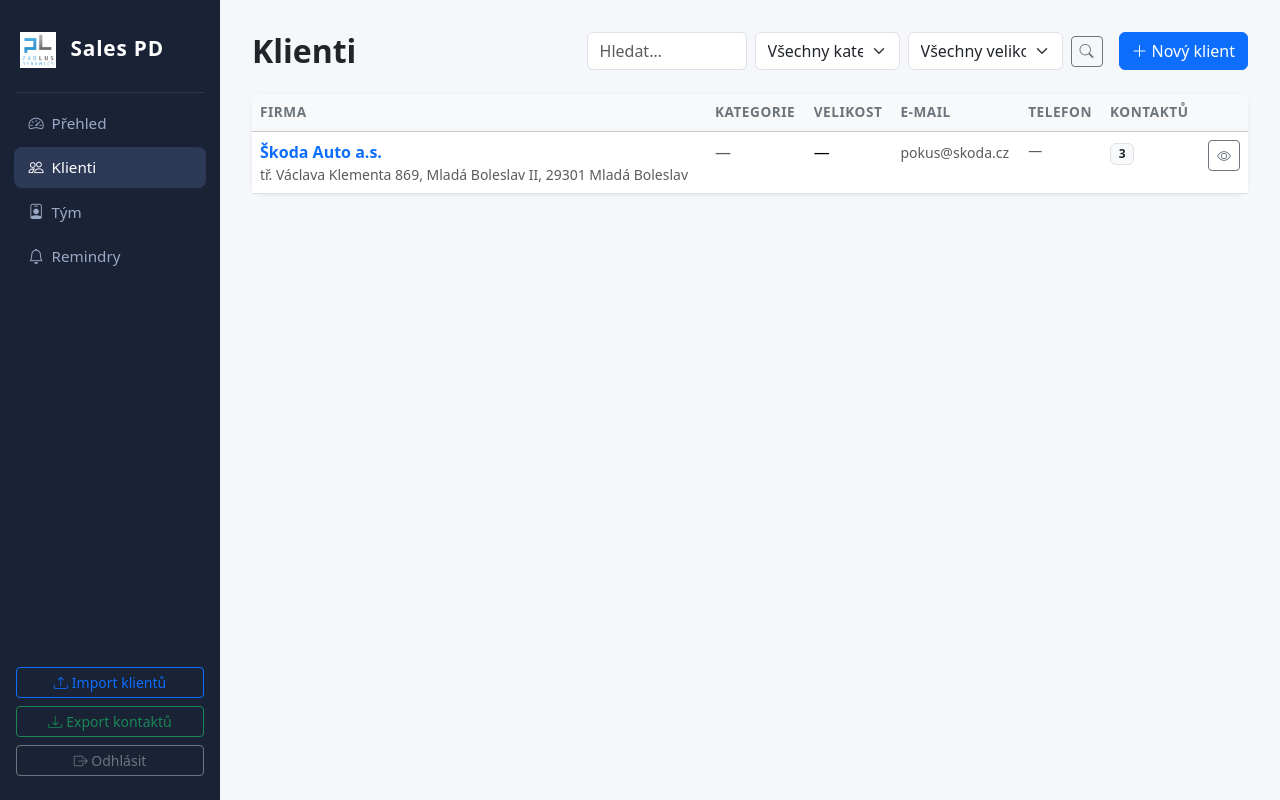
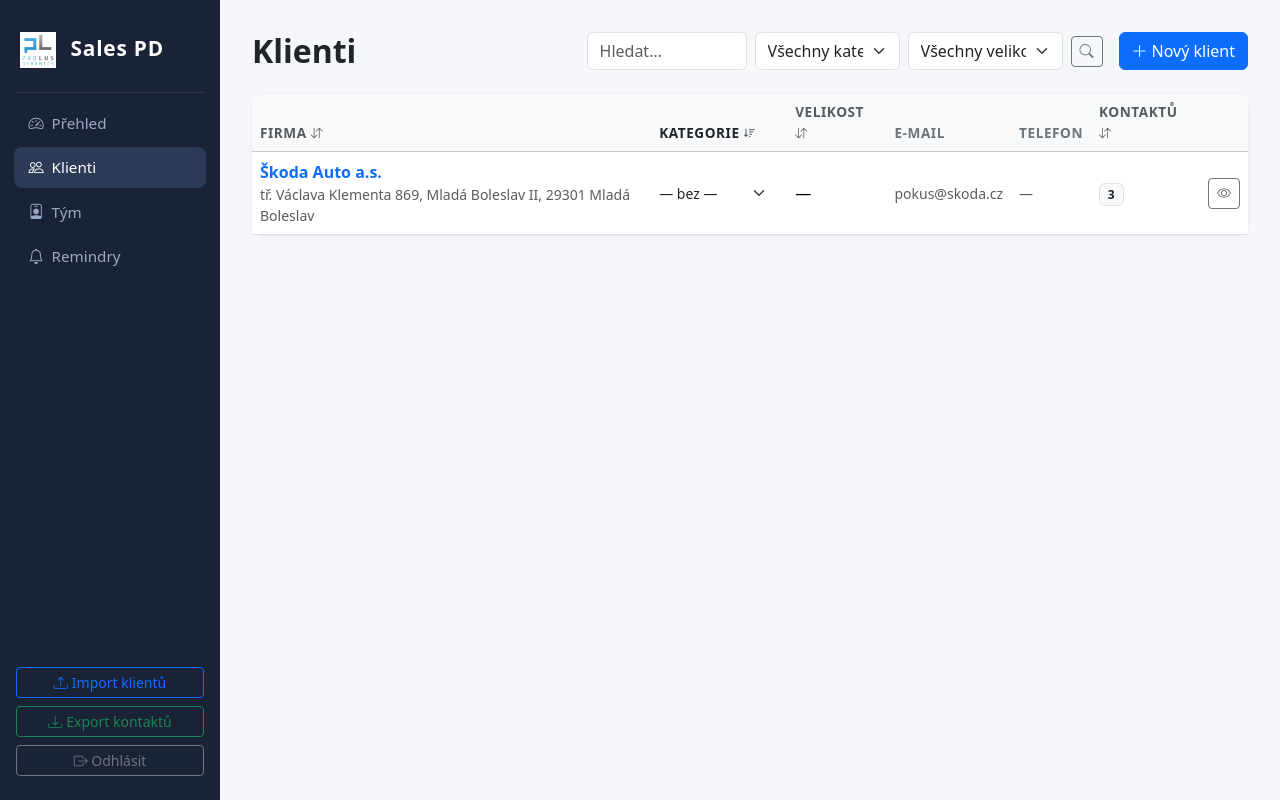
Before and after one commit to Usidlo/crm_v1, a Flask app: page /clients in a window 1280 px wide. Run offline with Flask 3, Linux system fonts and the light colour scheme; a user stored in the database is signed in; data comes from the database, SQL or seed files in the repository.

Commit message:
inline editace kategorie + řazení v seznamu klientů
- kliknutí na select v řádku okamžitě uloží kategorii (bez přechodu na detail)
- řazení podle: kategorie (výchozí), abecedy, velikosti, počtu kontaktů
- sort linky v záhlaví tabulky, zachovají aktivní filtry

Co-Authored-By: Claude Sonnet 4.6 <noreply@anthropic.com>

```diff
--- a/app.py
+++ b/app.py
@@ -190,9 +190,10 @@ def dashboard():
 @app.route('/clients')
 @login_required
 def clients():
-    q = request.args.get('q', '').strip()
+    q    = request.args.get('q', '').strip()
     size = request.args.get('size', '').strip()
     temp = request.args.get('temp', '').strip()
+    sort = request.args.get('sort', 'category')   # category | alpha | size | contacts
     query = Client.query
     if q:
         query = query.filter(
@@ -204,11 +205,21 @@ def clients():
         query = query.filter(Client.size_category == size)
     if temp:
         query = query.filter(Client.temperature == temp)
-    all_clients = query.order_by(Client.name).all()
-    # Řadit: Hot → Neutrální → Cold → bez kategorie, pak abecedně
-    all_clients.sort(key=lambda c: (TEMP_ORDER.get(c.temperature, 3), c.name or ''))
-    return render_template('clients.html', clients=all_clients, q=q,
-                           size=size, temp=temp, size_labels=SIZE_LABELS)
+    all_clients = query.all()
+
+    SIZE_ORDER = {'freelancer': 0, 'micro': 1, 'small': 2,
+                  'medium': 3, 'large': 4, 'enterprise': 5}
+    if sort == 'alpha':
+        all_clients.sort(key=lambda c: (c.name or '').lower())
+    elif sort == 'size':
+        all_clients.sort(key=lambda c: (SIZE_ORDER.get(c.size_category, 99), (c.name or '').lower()))
+    elif sort == 'contacts':
+        all_clients.sort(key=lambda c: (-len(c.interactions), (c.name or '').lower()))
+    else:  # category (default)
+        all_clients.sort(key=lambda c: (TEMP_ORDER.get(c.temperature, 3), (c.name or '').lower()))
+
+    return render_template('clients.html', clients=all_clients,
+                           q=q, size=size, temp=temp, sort=sort)
 
 
 @app.route('/clients/new', methods=['GET', 'POST'])
@@ -275,6 +286,16 @@ def edit_client(id):
         flash('Klient byl upraven.', 'success')
         return redirect(url_for('client_detail', id=client.id))
     return render_template('client_form.html', client=client)
+
+
+@app.route('/clients/<int:id>/set-temperature', methods=['POST'])
+@login_required
+def set_temperature(id):
+    client = Client.query.get_or_404(id)
+    val = request.form.get('temperature', '').strip()
+    client.temperature = val if val in TEMP_LABELS else None
+    db.session.commit()
+    return redirect(request.referrer or url_for('clients'))
 
 
 @app.route('/clients/<int:id>/debug-ares')
--- a/templates/clients.html
+++ b/templates/clients.html
@@ -5,6 +5,7 @@
 <div class="d-flex align-items-center mb-4 gap-3 flex-wrap">
   <h2 class="fw-bold mb-0 me-auto">Klienti</h2>
   <form class="d-flex gap-2 align-items-center flex-wrap" method="get">
+    <input type="hidden" name="sort" value="{{ sort }}">
     <input class="form-control" name="q" value="{{ q }}" placeholder="Hledat…" style="width:160px">
     <select class="form-select" name="temp" style="width:145px">
       <option value="">Všechny kategorie</option>
@@ -22,7 +23,7 @@
       <i class="bi bi-search"></i>
     </button>
     {% if q or size or temp %}
-    <a href="{{ url_for('clients') }}" class="btn btn-outline-danger btn-sm" title="Zrušit filtry">
+    <a href="{{ url_for('clients', sort=sort) }}" class="btn btn-outline-danger btn-sm" title="Zrušit filtry">
       <i class="bi bi-x-lg"></i>
     </a>
     {% endif %}
@@ -32,23 +33,31 @@
   </a>
 </div>
 
+{% macro sort_link(label, key) %}
+  {% set icon = 'bi-sort-down' if sort == key else 'bi-arrow-down-up text-muted' %}
+  <a href="{{ url_for('clients', q=q, size=size, temp=temp, sort=key) }}"
+     class="text-decoration-none {{ 'fw-bold text-dark' if sort == key else 'text-muted' }}">
+    {{ label }} <i class="bi {{ icon }} small"></i>
+  </a>
+{% endmacro %}
+
 <div class="card">
   <div class="card-body p-0">
     {% if clients %}
-    <table class="table table-hover mb-0">
+    <table class="table table-hover mb-0 align-middle">
       <thead class="table-light">
         <tr>
-          <th>Firma</th>
-          <th>Kategorie</th>
-          <th>Velikost</th>
+          <th>{{ sort_link('Firma', 'alpha') }}</th>
+          <th>{{ sort_link('Kategorie', 'category') }}</th>
+          <th>{{ sort_link('Velikost', 'size') }}</th>
           <th>E-mail</th>
           <th>Telefon</th>
-          <th>Kontaktů</th>
+          <th>{{ sort_link('Kontaktů', 'contacts') }}</th>
           <th></th>
         </tr>
       </thead>
       <tbody>
-                {% for c in clients %}
+        {% for c in clients %}
         <tr>
           <td>
             <a href="{{ url_for('client_detail', id=c.id) }}" class="text-decoration-none fw-semibold">
@@ -56,12 +65,21 @@
             </a>
             {% if c.address %}<div class="text-muted small">{{ c.address }}</div>{% endif %}
           </td>
-          <td>
-            {% if c.temperature %}
-            <span class="badge bg-{{ temp_colors[c.temperature] }}">
-              {{ temp_labels[c.temperature] }}
-            </span>
-            {% else %}<span class="text-muted">—</span>{% endif %}
+          <td style="min-width:130px">
+            <form method="post" action="{{ url_for('set_temperature', id=c.id) }}">
+              <select name="temperature" class="form-select form-select-sm border-0 bg-transparent ps-0"
+                      style="width:120px; cursor:pointer"
+                      onchange="this.form.submit()">
+                <option value="" {% if not c.temperature %}selected{% endif %}>— bez —</option>
+                {% for key, label in temp_labels.items() %}
+                <option value="{{ key }}"
+                  {% if c.temperature == key %}selected{% endif %}
+                  style="font-weight:{% if key == 'hot' %}bold{% else %}normal{% endif %}">
+                  {{ label }}
+                </option>
+                {% endfor %}
+              </select>
+            </form>
           </td>
           <td>
             {% if c.size_category %}
@@ -90,7 +108,7 @@
     </table>
     {% else %}
     <p class="text-muted p-4 mb-0">
-      {% if q or size %}Žádný klient neodpovídá zadaným filtrům.
+      {% if q or size or temp %}Žádný klient neodpovídá zadaným filtrům.
       {% else %}Zatím žádní klienti. <a href="{{ url_for('new_client') }}">Přidat prvního klienta.</a>{% endif %}
     </p>
     {% endif %}
```
